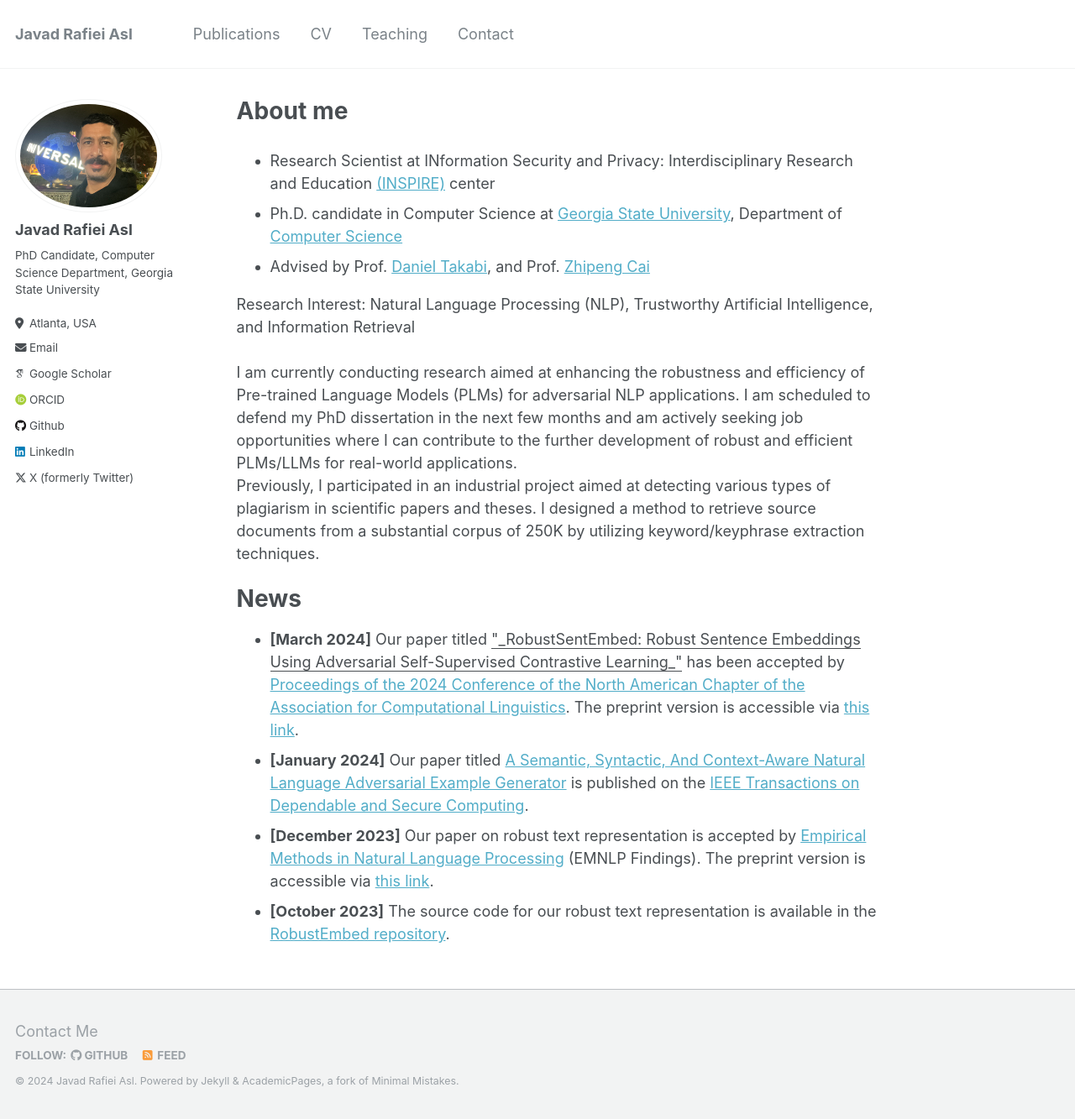
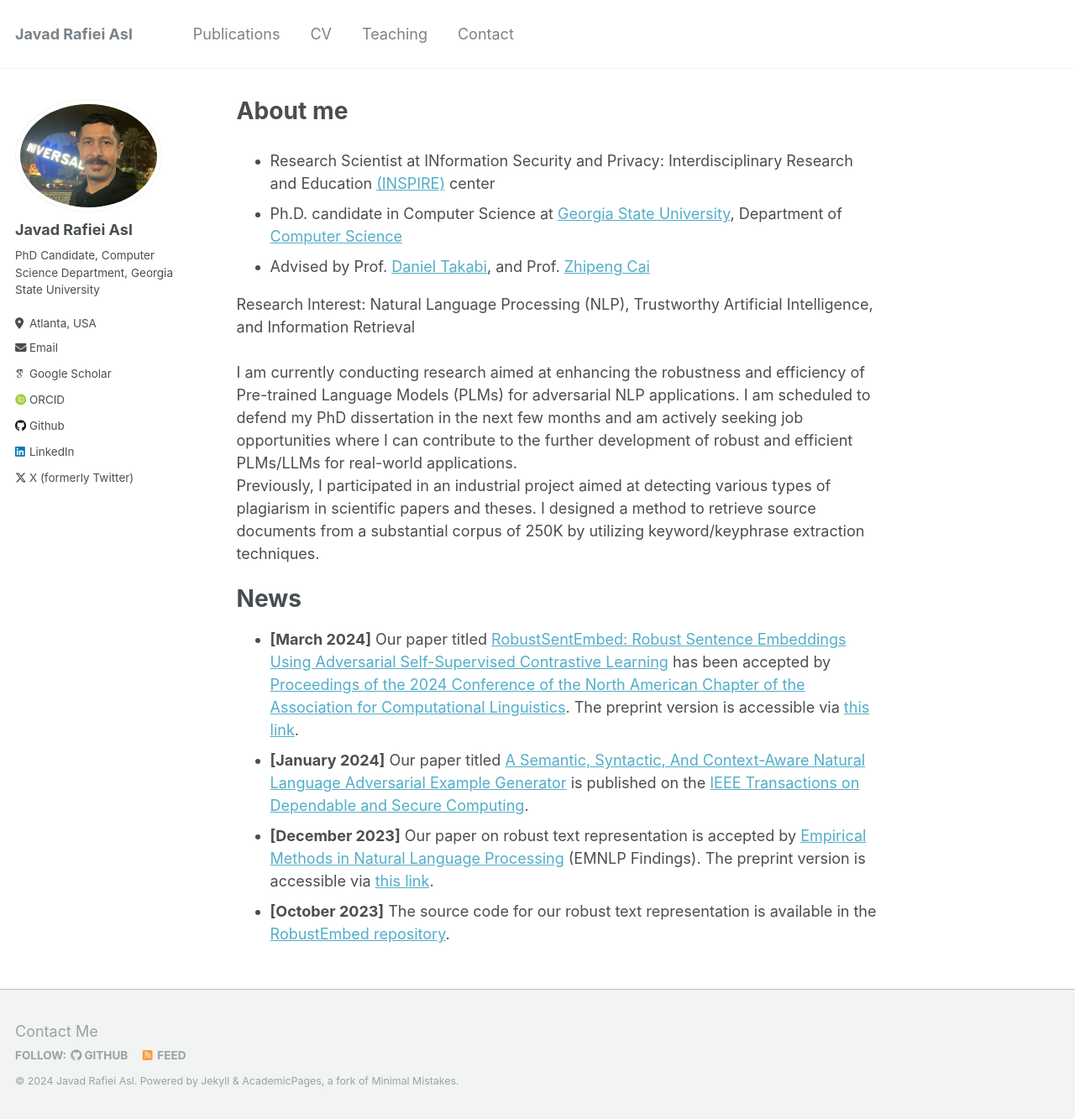
Before and after one commit to jasl1/jasl1.github.io, a Jekyll site: the page built from _pages/about.md, in a window 1280 px wide and 1333 px high. Shown: the whole window at 84% size. Built offline with Jekyll 4.4.1, drawn with Linux system fonts in a browser that asks for light colours; some web fonts are replaced.

```diff
--- a/_pages/about.md
+++ b/_pages/about.md
@@ -16,7 +16,7 @@ Previously, I participated in an industrial project aimed at detecting various t
 
 News
 ======
-- **[March 2024]** Our paper titled <u>"_RobustSentEmbed: Robust Sentence Embeddings Using Adversarial Self-Supervised Contrastive Learning_"</u> has been accepted by [Proceedings of the 2024 Conference of the North American Chapter of the Association for Computational Linguistics](https://2024.naacl.org/). The preprint version is accessible via [this link](https://arxiv.org/abs/2403.11082).
+- **[March 2024]** Our paper titled [RobustSentEmbed: Robust Sentence Embeddings Using Adversarial Self-Supervised Contrastive Learning](https://openreview.net/pdf?id=Kluyc7Jz1fXH) has been accepted by [Proceedings of the 2024 Conference of the North American Chapter of the Association for Computational Linguistics](https://2024.naacl.org/). The preprint version is accessible via [this link](https://arxiv.org/abs/2403.11082).
 - **[January 2024]** Our paper titled [A Semantic, Syntactic, And Context-Aware Natural Language Adversarial Example Generator](https://ieeexplore.ieee.org/abstract/document/10416371) is published on the [IEEE Transactions on Dependable and Secure Computing](https://ieeexplore.ieee.org/xpl/RecentIssue.jsp?punumber=8858).
 - **[December 2023]** Our paper on robust text representation is accepted by [Empirical Methods in Natural Language Processing](https://2023.emnlp.org/) (EMNLP Findings). The preprint version is accessible via [this link](https://aclanthology.org/2023.findings-emnlp.305/).
 - **[October 2023]** The source code for our robust text representation is available in the [RobustEmbed repository](https://github.com/jasl1/RobustEmbed).
```
